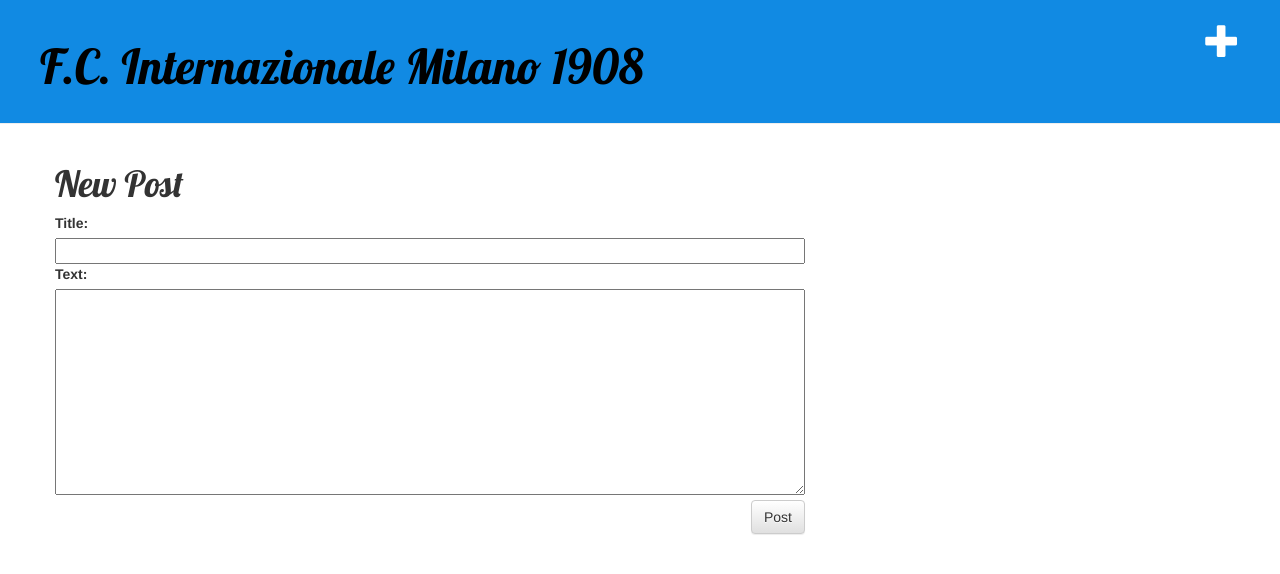
After one commit to alitoufighi/myfirstblog, a Django app: page /post/new/ in a window 1280 px wide. The commit adds this page. Shown: the top 574 px of the page. Run offline with Django 3.2, Linux system fonts and the light colour scheme; some libraries are stand-ins or nearby versions.

Commit message:
new post feature added

```diff
--- /dev/null
+++ b/testapp/forms.py
@@ -0,0 +1,9 @@
+from django import forms
+
+from .models import Post
+
+class PostForm(forms.ModelForm):
+
+    class Meta:
+        model = Post
+        fields = ('title', 'text',)
--- a/testapp/templates/testapp/base.html
+++ b/testapp/templates/testapp/base.html
@@ -12,6 +12,7 @@
 </head>
 <body>
     <div class="page-header">
+        <a href="{% url 'post_new' %}" class="top-menu"><span class="glyphicon glyphicon-plus"></span></a>
         <h1><a href="/">F.C. Internazionale Milano 1908</a></h1>
     </div>
     <div class="content container">
--- /dev/null
+++ b/testapp/templates/testapp/post_new.html
@@ -0,0 +1,9 @@
+{% extends 'testapp/base.html' %}
+
+{% block content %}
+<h1>New Post</h1>
+<form method="POST" class="post-form">{% csrf_token %}
+	{{ form.as_table }}
+	<button type="submit" class="save btn btn-default">Post</button>
+</form>
+{% endblock %}
--- a/testapp/urls.py
+++ b/testapp/urls.py
@@ -4,4 +4,5 @@
 urlpatterns = [
 	url(r'^$', views.post_list, name='post_list'),
 	url(r'^post/(?P<pk>\d+)/$', views.post_detail, name='post_detail'),
+	url(r'^post/new/$', views.post_new, name='post_new'),
 ]
--- a/testapp/views.py
+++ b/testapp/views.py
@@ -1,6 +1,8 @@
 from django.shortcuts import render, get_object_or_404
 from django.utils import timezone
+from django.shortcuts import redirect
 from .models import Post
+from .forms import PostForm
 
 def post_list(request):
     posts = Post.objects.filter(published_date__lte=timezone.now()).order_by('published_date')
@@ -9,3 +11,16 @@
 def post_detail(request, pk):
     post = get_object_or_404(Post, pk=pk)
     return render(request, 'testapp/post_detail.html', {'post': post})
+
+def post_new(request):
+	if request.method == 'POST':
+		form = PostForm(request.POST)
+		if form.is_valid():
+			post = form.save(commit=False)
+			post.author = request.user
+			post.published_date = timezone.now()
+			post.save()
+			return redirect('post_detail', pk=post.pk)
+	else:
+		form = PostForm()
+	return render(request, 'testapp/post_new.html', {'form': form})
```
Also changed, not shown: testapp/templates/testapp/post_detail.html (+1 -20 lines).
